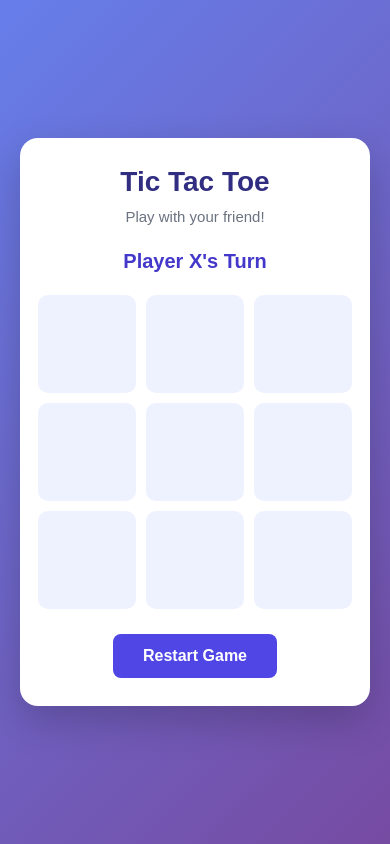
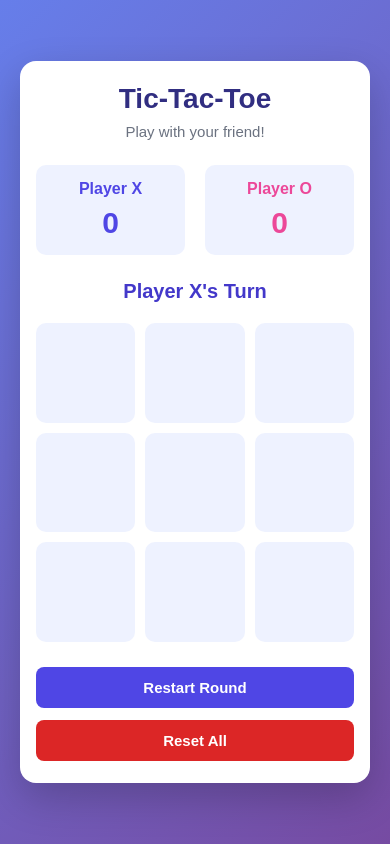
Before and after one commit to Appa45/Assignment7, a React (Vite) app in the folder random-joke-app/: page / in a window 390 px wide. Built offline with nearby package versions, Linux system fonts and the light colour scheme.

Commit message:
change in app.jsx and app.css

```diff
--- a/random-joke-app/index.html
+++ b/random-joke-app/index.html
@@ -6,9 +6,9 @@
     <meta name="viewport" content="width=device-width, initial-scale=1.0" />
     <meta
       name="description"
-      content="Play Tic Tac Toe with your friend. Take turns, make a winning combination, and enjoy the game."
+      content="Play Tic-Tac-Toe with two players, track scores, and enjoy multiple rounds."
     />
-    <title>Tic Tac Toe Game</title>
+    <title>Tic-Tac-Toe</title>
   </head>
   <body>
     <div id="root"></div>
--- a/random-joke-app/src/App.css
+++ b/random-joke-app/src/App.css
@@ -21,10 +21,10 @@ body {
 
 .game-card {
   width: 100%;
-  max-width: 430px;
+  max-width: 450px;
   background: #ffffff;
-  padding: 35px 25px;
-  border-radius: 18px;
+  padding: 30px;
+  border-radius: 16px;
   text-align: center;
   box-shadow: 0 15px 40px rgba(0, 0, 0, 0.2);
 }
@@ -33,22 +33,56 @@ body {
   color: #312e81;
   font-size: 32px;
   font-weight: 700;
-  margin-bottom: 10px;
+  margin-bottom: 8px;
 }
 
-.game-subtitle {
+.subtitle {
   color: #6b7280;
   font-size: 15px;
   margin-bottom: 25px;
 }
 
+.scoreboard {
+  display: flex;
+  justify-content: center;
+  gap: 20px;
+  margin-bottom: 25px;
+}
+
+.score-box {
+  flex: 1;
+  padding: 15px;
+  border-radius: 10px;
+  background: #eef2ff;
+}
+
+.score-box h3 {
+  font-size: 16px;
+  margin-bottom: 8px;
+}
+
+.score-box p {
+  font-size: 30px;
+  font-weight: 700;
+}
+
+.player-x-score h3,
+.player-x-score p {
+  color: #4f46e5;
+}
+
+.player-o-score h3,
+.player-o-score p {
+  color: #ec4899;
+}
+
 .game-status {
-  margin-bottom: 22px;
+  margin-bottom: 20px;
 }
 
 .game-status h2 {
+  color: #4338ca;
   font-size: 20px;
-  color: #4338ca;
   font-weight: 600;
 }
 
@@ -62,6 +96,7 @@ body {
 }
 
 .game-cell {
+  width: 100%;
   aspect-ratio: 1 / 1;
   border: none;
   border-radius: 10px;
@@ -70,12 +105,11 @@ body {
   font-size: 48px;
   font-weight: 700;
   cursor: pointer;
-  transition: background 0.2s ease, transform 0.2s ease;
+  transition: background 0.2s ease;
 }
 
 .game-cell:not(:disabled):hover {
   background: #dbeafe;
-  transform: scale(1.04);
 }
 
 .game-cell:disabled {
@@ -97,25 +131,44 @@ body {
   margin-bottom: 20px;
 }
 
-.restart-button {
-  padding: 13px 30px;
+.game-actions {
+  display: flex;
+  justify-content: center;
+  gap: 12px;
+  flex-wrap: wrap;
+}
+
+.restart-button,
+.reset-button {
+  padding: 12px 20px;
   border: none;
   border-radius: 8px;
-  background: #4f46e5;
-  color: #ffffff;
-  font-size: 16px;
+  color: white;
+  font-size: 15px;
   font-weight: 600;
   cursor: pointer;
   transition: background 0.2s ease;
+}
+
+.restart-button {
+  background: #4f46e5;
 }
 
 .restart-button:hover {
   background: #3730a3;
 }
 
+.reset-button {
+  background: #dc2626;
+}
+
+.reset-button:hover {
+  background: #b91c1c;
+}
+
 @media (max-width: 480px) {
   .game-card {
-    padding: 28px 18px;
+    padding: 22px 16px;
   }
 
   .game-card h1 {
@@ -125,4 +178,13 @@ body {
   .game-cell {
     font-size: 40px;
   }
+
+  .game-actions {
+    flex-direction: column;
+  }
+
+  .restart-button,
+  .reset-button {
+    width: 100%;
+  }
 }
--- a/random-joke-app/src/App.jsx
+++ b/random-joke-app/src/App.jsx
@@ -1,12 +1,6 @@
 
 import React, { useState } from "react";
 import "./App.css";
-
-function App() {
-  const [board, setBoard] = useState(Array(9).fill(""));
-  const [currentPlayer, setCurrentPlayer] = useState("X");
-  const [winner, setWinner] = useState(null);
-  const [isDraw, setIsDraw] = useState(false);
 
 const winningCombinations = [
   [0, 1, 2],
@@ -19,8 +13,19 @@ function App() {
   [2, 4, 6],
 ];
 
-  const handleClick = (index) => {
-    if (board[index] || winner || isDraw) {
+function App() {
+  const [board, setBoard] = useState(Array(9).fill(""));
+  const [currentPlayer, setCurrentPlayer] = useState("X");
+  const [winner, setWinner] = useState("");
+  const [isDraw, setIsDraw] = useState(false);
+
+  const [scores, setScores] = useState({
+    X: 0,
+    O: 0,
+  });
+
+  const handleCellClick = (index) => {
+    if (board[index] !== "" || winner || isDraw) {
       return;
     }
 
@@ -30,33 +35,66 @@ function App() {
     setBoard(updatedBoard);
 
     const hasWinner = winningCombinations.some((combination) =>
-      combination.every((position) => updatedBoard[position] === currentPlayer)
+      combination.every(
+        (position) => updatedBoard[position] === currentPlayer
+      )
     );
 
     if (hasWinner) {
       setWinner(currentPlayer);
-    } else if (updatedBoard.every((cell) => cell !== "")) {
+
+      setScores((previousScores) => ({
+        ...previousScores,
+        [currentPlayer]: previousScores[currentPlayer] + 1,
+      }));
+
+      return;
+    }
+
+    if (updatedBoard.every((cell) => cell !== "")) {
       setIsDraw(true);
-    } else {
+      return;
+    }
+
     setCurrentPlayer(currentPlayer === "X" ? "O" : "X");
-    }
   };
 
-  const handleRestart = () => {
+  const restartRound = () => {
     setBoard(Array(9).fill(""));
     setCurrentPlayer("X");
-    setWinner(null);
+    setWinner("");
     setIsDraw(false);
+  };
+
+  const resetAll = () => {
+    setBoard(Array(9).fill(""));
+    setCurrentPlayer("X");
+    setWinner("");
+    setIsDraw(false);
+    setScores({
+      X: 0,
+      O: 0,
+    });
   };
 
   return (
     <main className="game-container">
       <div className="game-card">
-        <h1>Tic Tac Toe</h1>
+        <h1>Tic-Tac-Toe</h1>
 
-        <p className="game-subtitle">
-          Play with your friend!
-        </p>
+        <p className="subtitle">Play with your friend!</p>
+
+        <div className="scoreboard">
+          <div className="score-box player-x-score">
+            <h3>Player X</h3>
+            <p>{scores.X}</p>
+          </div>
+
+          <div className="score-box player-o-score">
+            <h3>Player O</h3>
+            <p>{scores.O}</p>
+          </div>
+        </div>
 
         <div className="game-status">
           {winner ? (
@@ -73,31 +111,47 @@ function App() {
             <button
               key={index}
               type="button"
-              className={`game-cell ${cell ? `player-${cell.toLowerCase()}` : ""}`}
-              onClick={() => handleClick(index)}
-              disabled={Boolean(cell) || Boolean(winner) || isDraw}
-              aria-label={`Cell ${index + 1}${cell ? `: ${cell}` : ""}`}
+              className={`game-cell ${
+                cell ? `player-${cell.toLowerCase()}` : ""
+              }`}
+              onClick={() => handleCellClick(index)}
+              disabled={cell !== "" || Boolean(winner) || isDraw}
+              aria-label={`Cell ${index + 1}`}
             >
               {cell}
             </button>
           ))}
         </div>
 
-        {(winner || isDraw) && (
+        {winner && (
           <p className="result-message">
-            {winner
-              ? `Congratulations! Player ${winner} is the winner!`
-              : "The game ended in a draw!"}
+            Congratulations! Player {winner} wins!
           </p>
         )}
 
+        {isDraw && (
+          <p className="result-message">
+            The game is a draw!
+          </p>
+        )}
+
+        <div className="game-actions">
           <button
             type="button"
             className="restart-button"
-          onClick={handleRestart}
+            onClick={restartRound}
           >
-          Restart Game
+            Restart Round
           </button>
+
+          <button
+            type="button"
+            className="reset-button"
+            onClick={resetAll}
+          >
+            Reset All
+          </button>
+        </div>
       </div>
     </main>
   );
```
Lines whose indentation alone changed are shown as unchanged.
